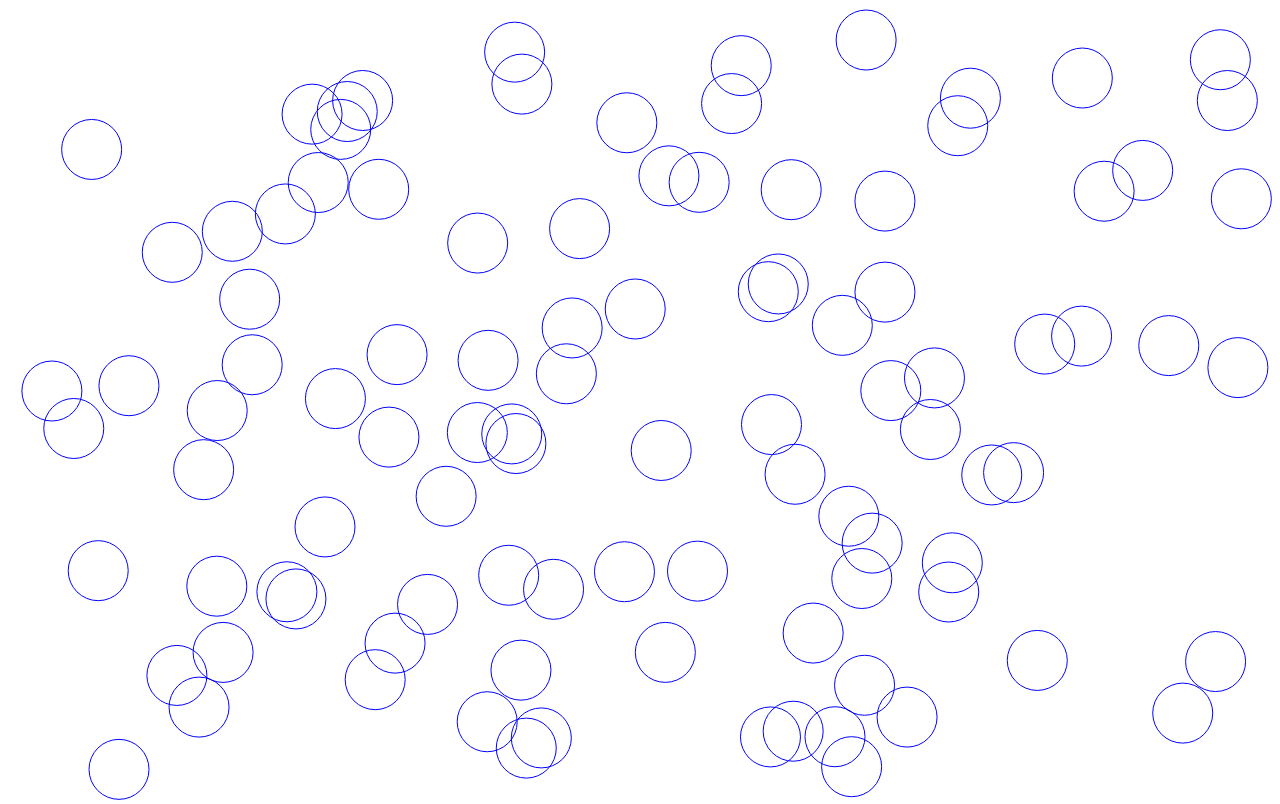
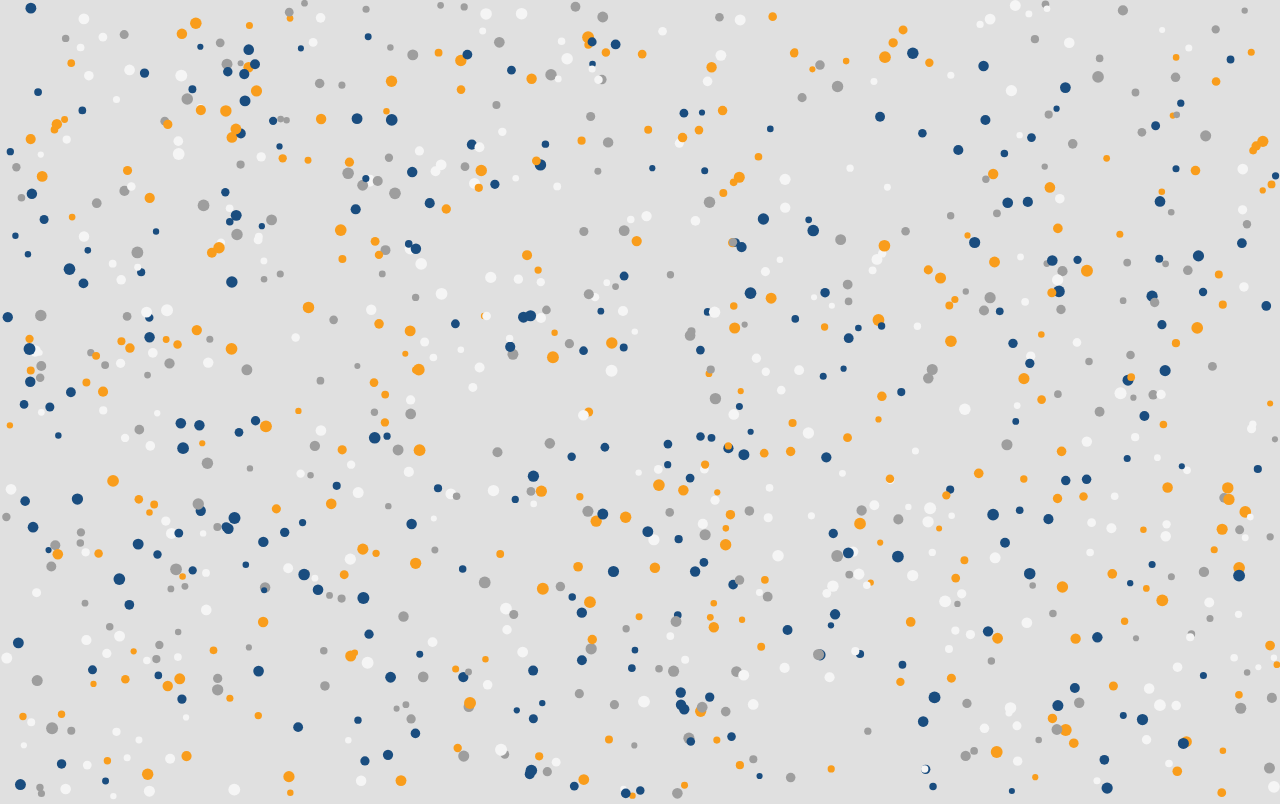
Before and after one commit to stanbond/responsive-cursor, a plain HTML site: page index.html in a window 1280 px wide. Drawn offline with Linux system fonts and the light colour scheme.

Commit message:
colors and respawn logic

```diff
--- a/app.js
+++ b/app.js
@@ -5,19 +5,52 @@ const canvas = canv.getContext('2d');
 canv.width = window.innerWidth;
 canv.height = window.innerHeight;
 
+var maxBallRadius = 40;
+var minBallRadius = 3;
+var maxSpeed = 3;
+var balls = 1000;
+
+var mouse = {
+  x: undefined,
+  y: undefined
+};
+
+var colorArray = [
+  '#F5F5F5',
+  '#9E9E9E',
+  '#F99D1C',
+  '#1A4D7F'
+];
+
+window.addEventListener('mousemove', function(event) {
+  mouse.x = event.x;
+  mouse.y = event.y;
+});
+
+window.addEventListener('resize', function() {
+  canv.width = window.innerWidth;
+  canv.height = window.innerHeight;
+
+  init();
+});
+
 function Ball(x, y, dx, dy, radius){
   this.x = x;
   this.y = y;
   this.dx = dx;
   this.dy = dy;
   this.radius = radius;
+  this.minBallRadius = radius;
+  this.color = colorArray[Math.floor(Math.random() * colorArray.length)];
 
   this.draw = function() {
     canvas.beginPath();
     canvas.arc(this.x, this.y, this.radius, 0, Math.PI * 2, false);
-    canvas.strokeStyle = 'blue';
-    canvas.stroke();
-  }
+    // canvas.strokeStyle = 'lightgrey';
+    canvas.fillStyle = this.color;
+    // canvas.stroke();
+    canvas.fill();
+  };
 
   this.update = function() {
     if (this.x + this.radius > innerWidth || this.x - this.radius < 0) {
@@ -31,6 +64,13 @@ function Ball(x, y, dx, dy, radius){
     this.x += this.dx
     this.y += this.dy
 
+    if (mouse.x - this.x < 50 && mouse.x - this.x > -50 && mouse.y - this.y < 50 && mouse.y - this.y > -50) {
+      if ( this.radius < maxBallRadius) {
+      this.radius += 1; }
+    } else if (this.radius > this.minBallRadius) {
+      this.radius -= 1;
+    }
+
     this.draw();
   }
 }
@@ -38,14 +78,19 @@ function Ball(x, y, dx, dy, radius){
 // var ball = new Ball(200, 200, 3, 3, 30)
 var ballArray = [];
 
-for (var i = 0; i < 100; i++) {
-  var radius = 30;
-  var x = Math.random() * (innerWidth - radius * 2) + radius;
-  var y = Math.random() * (innerHeight - radius * 2) + radius;
-  var dx = (Math.random() - 0.5) * 10;
-  var dy = (Math.random() - 0.5) * 10;
-  ballArray.push(new Ball(x,y,dx,dy,radius))
+function init() {
+  ballArray = [];
+
+  for (var i = 0; i < balls; i++) {
+    var radius = Math.random() * 3 + minBallRadius;
+    var x = Math.random() * (innerWidth - radius * 2) + radius;
+    var y = Math.random() * (innerHeight - radius * 2) + radius;
+    var dx = (Math.random() - 0.5) * maxSpeed;
+    var dy = (Math.random() - 0.5) * maxSpeed;
+    ballArray.push(new Ball(x, y, dx, dy, radius));
+  }
 }
+
 function animate() {
   requestAnimationFrame(animate);
   canvas.clearRect(0,0, innerWidth, innerHeight);
@@ -56,5 +101,6 @@ function animate() {
     ballArray[i].update();
   }
 }
-
+// animate();
+init();
 animate();
--- a/index.html
+++ b/index.html
@@ -7,10 +7,13 @@
   <meta http-equiv="X-UA-Compatible" content="ie=edge">
   <title>Cursor</title>
   <style type="text/css">
-    canvas {}
+    canvas {
+
+    }
 
     body {
       margin: 0;
+      background-color: #E0E0E0;
     }
   </style>
 </head>
```
